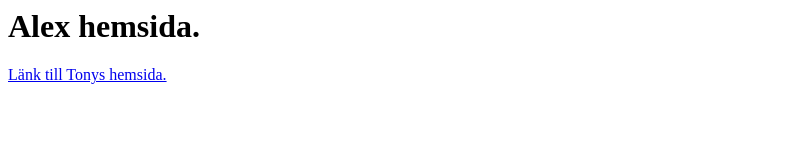
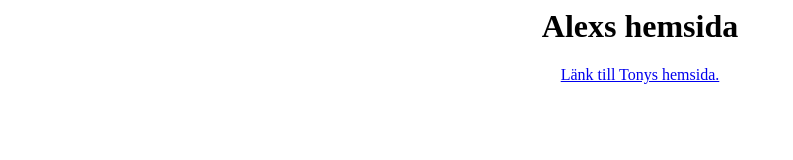
Before and after one commit to Nallexander/Hemsida-UU, a plain HTML site: page index.html in a window 1280 px wide. Shown: the whole page, without its empty margins (0-793 px from the left). Drawn offline with Linux system fonts and the light colour scheme.

Commit message:
centrerade

```diff
--- a/index.html
+++ b/index.html
@@ -1,12 +1,13 @@
 <html>
 <body>
+<center>
 <h1>
-Alex hemsida.
+Alexs hemsida
 </h1>
 
 <p>
 <a href="http://user.it.uu.se/~towa4489/">Länk till Tonys hemsida.</a>
 </p>
-
+</center>
 </body>
 </html>
```
